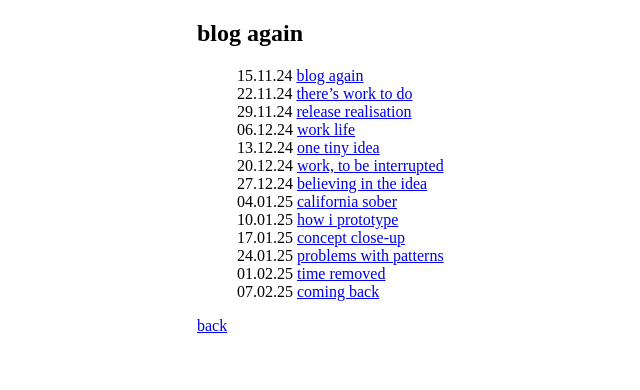
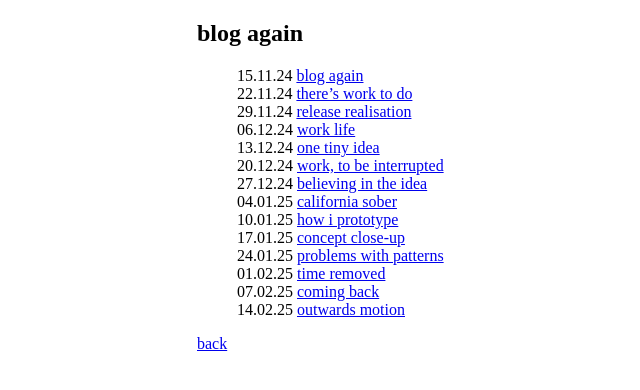
Before and after one commit to stuffedwombat/stuffedwombat.github.io, a Jekyll site: the page built from blogagain.md, in a window 1280 px wide. Shown: the top 390 px of the page, without its empty margins (127-767 px from the left). Built offline with Jekyll 4.4.1, drawn with Linux system fonts in a browser that asks for light colours; our own code applies the rules of GitHub Pages for plain Markdown files; comment, search, counter and statistics services are not loaded.

Commit message:
Update blogagain.md

```diff
--- a/blogagain.md
+++ b/blogagain.md
@@ -13,5 +13,6 @@
 - 24.01.25 [problems with patterns](25_01_24_problems_with_patterns)
 - 01.02.25 [time removed](25_02_01_time_removed.md)
 - 07.02.25 [coming back](25_02_07_coming_back)
+- 14.02.25 [outwards motion](25_02_14_outwards_motion)
 
 [back](thinking)
```
